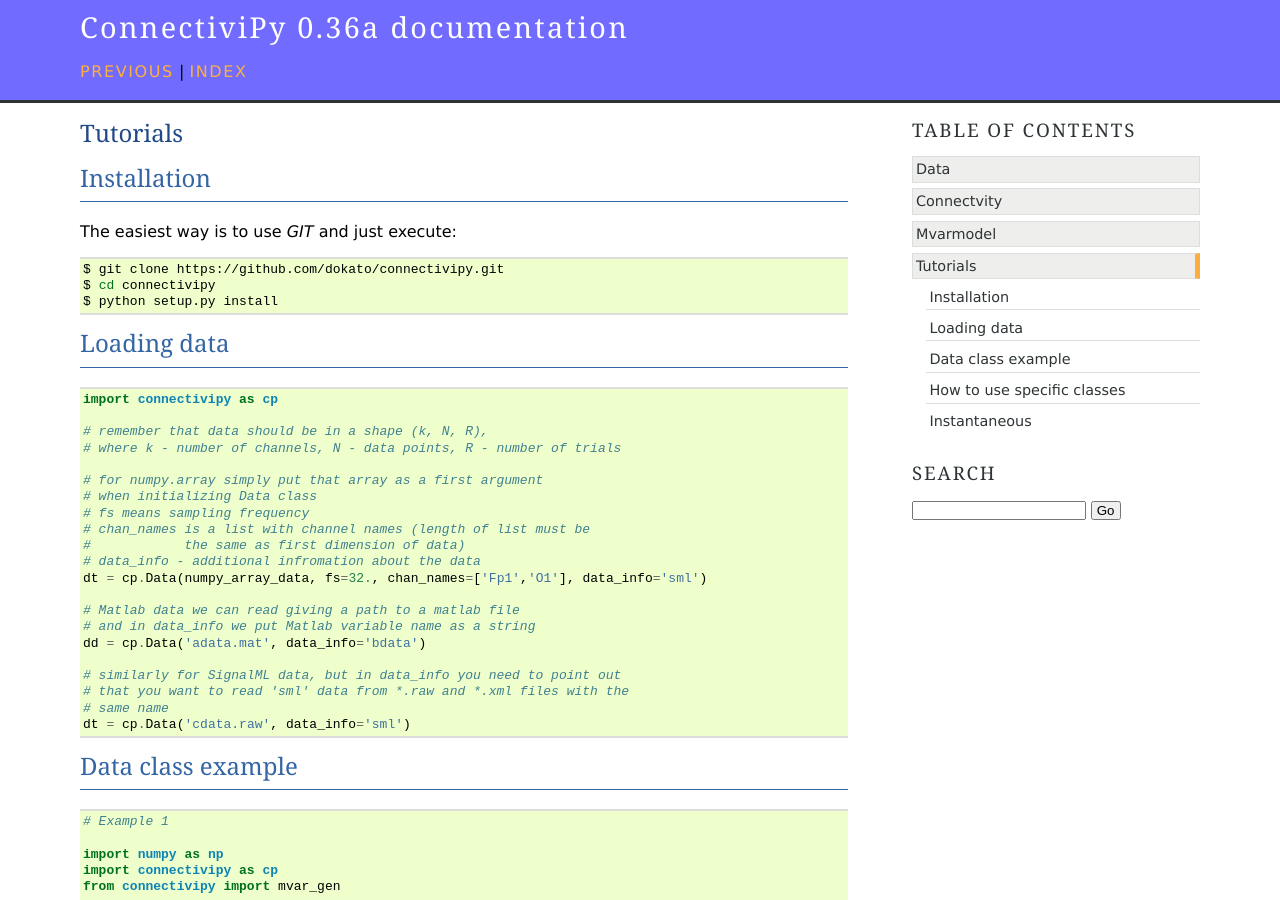
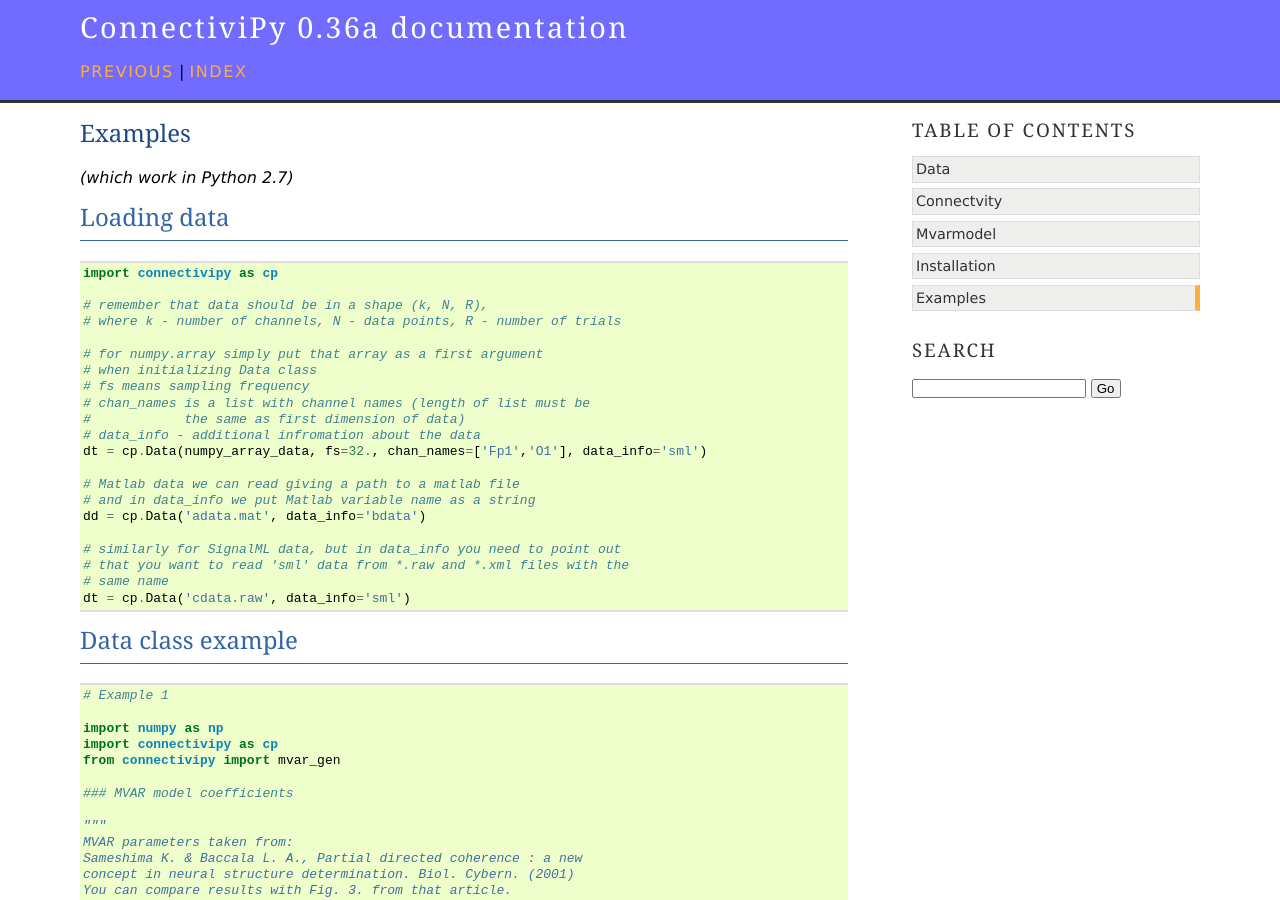
Before and after one commit to dokato/connectivipy, a Sphinx documentation site: the page built from doc/tutorial.rst, in a window 1280 px wide and 900 px high. Built offline with Sphinx 7.4.7, drawn with Linux system fonts in a browser that asks for light colours.

Commit message:
sphinx bug finally fixed

```diff
--- a/doc/conn.rst
+++ b/doc/conn.rst
@@ -6,4 +6,7 @@
 Connectivity methods classes.
 
 .. automodule:: connectivipy.conn
-   :members:
+   :members: spectrum, spectrum_inst,
+            Connect, ConnectAR, spectrum, spectrum_inst, dtf_fun,
+            pdc_fun, DTF, gDTF, ffDTF, dDTF, PDC, gPDC, ffPDC, dPDC,
+            PartialCoh, Coherency, GCI, PSI
--- a/doc/index.rst
+++ b/doc/index.rst
@@ -31,6 +31,9 @@
 Tutorials:
 
 .. toctree::
+    :maxdepth: 1
+
+    install
     tutorial
 
 Credits:
--- a/doc/tutorial.rst
+++ b/doc/tutorial.rst
@@ -1,18 +1,9 @@
 .. _tutorial:
 
-Tutorials
+Examples
 ==================
 
-Installation
-########
-
-The easiest way is to use *GIT* and just execute:
-
-.. code-block:: bash
-
-    $ git clone https://github.com/dokato/connectivipy.git
-    $ cd connectivipy
-    $ python setup.py install
+*(which work in Python 2.7)*
 
 Loading data
 ########
```
Also changed, not shown: doc/install.rst (added, +12 -0 lines).
